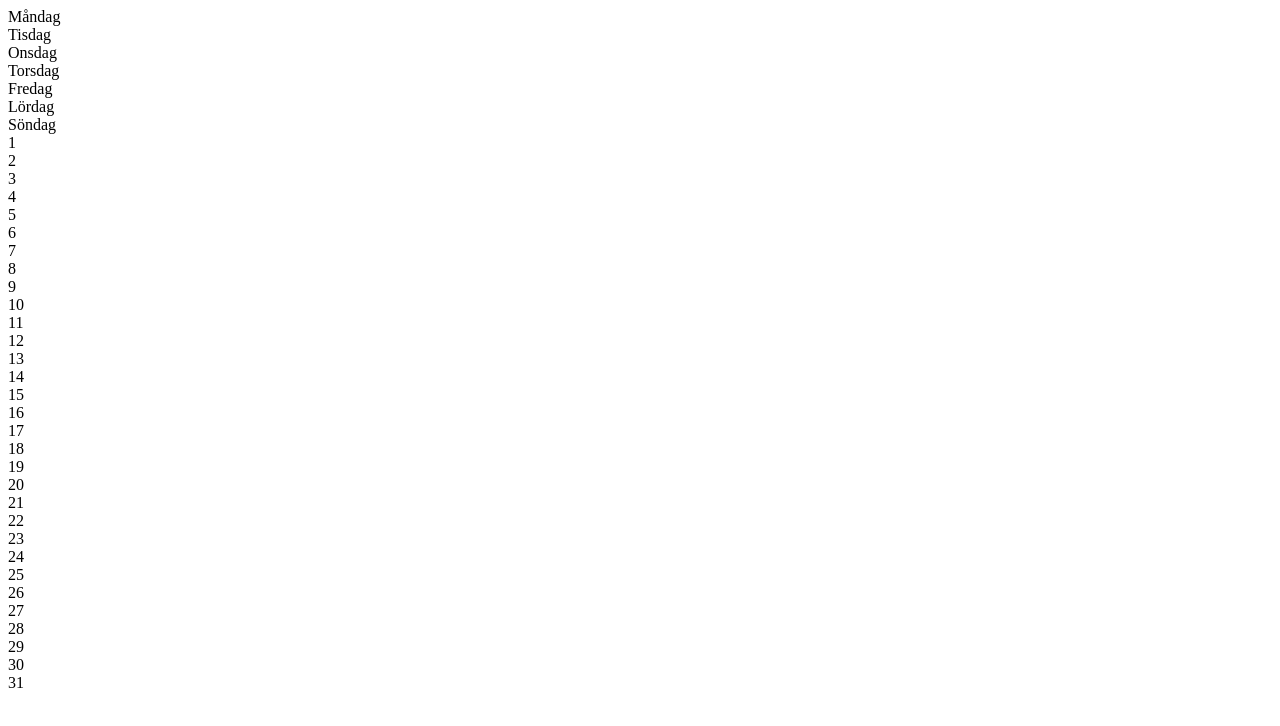
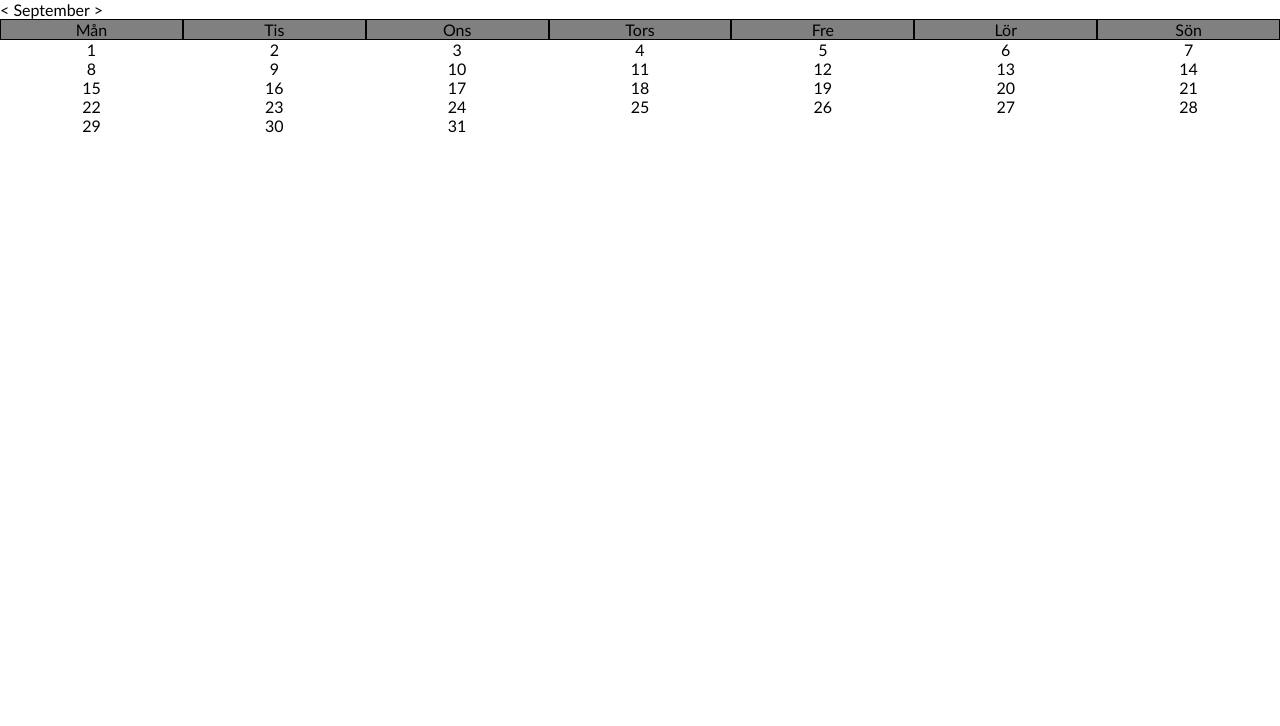
Before and after one commit to vincent-samuelsson-karlskogafhs/lexicon-kalender-css-html-grid, a plain HTML site: page index.html in a window 1280 px wide. Drawn offline with Linux system fonts and the light colour scheme.

Commit message:
added new style and new classes - base is done

```diff
--- a/index.html
+++ b/index.html
@@ -1,134 +1,60 @@
 <!DOCTYPE html>
 <html lang="en">
   <head>
-    <meta charset="UTF-8">
-    <meta name="viewport" content="width=device-width, initial-scale=1.0">
+    <meta charset="UTF-8" />
+    <meta name="viewport" content="width=device-width, initial-scale=1.0" />
     <title>Kalender-HTML-CSS-GRID-Vincent</title>
-    <link rel="stylesheet" href="style.css">
+    <link rel="stylesheet" href="style.css" />
   </head>
   <body>
-
+    <div class="calender-main">
+      <div class="month">
+        <span class="arrow-left"> < </span>
+        <span>September</span>
+        <span class="arrow-right"> > </span>
+      </div>
 
       <div class="calender">
-        <div class="date">
-            <div class="day">
-                Måndag
-            </div>
-            <div class="day">
-                Tisdag
-            </div>
-            <div class="day">
-                Onsdag
-            </div>
-            <div class="day">
-                Torsdag
-            </div>
-            <div class="day">
-                Fredag
-            </div>
-            <div class="day">
-                Lördag
-            </div>
-            <div class="day">
-                Söndag
-            </div>
-            <div class="number">
-                1
-            </div>
-            <div class="number">
-                2
-            </div>
-            <div class="number">
-                3
-            </div>
-            <div class="number">
-                4
-            </div>
-            <div class="number">
-                5
-            </div>
-            <div class="number">
-                6
-            </div>
-            <div class="number">
-                7
-            </div>
-            <div class="number">
-                8
-            </div>
-            <div class="number">
-                9
-            </div>
-            <div class="number">
-                10
-            </div>
-            <div class="number">
-                11
-            </div>
-            <div class="number">
-                12
-            </div>
-            <div class="number">
-                13
-            </div>
-            <div class="number">
-                14
-            </div>
-            <div class="number">
-                15
-            </div>
-            <div class="number">
-                16
-            </div>
-            <div class="number">
-                17
-            </div>
-            <div class="number">
-                18
-            </div>
-            <div class="number">
-                19
-            </div>
-            <div class="number">
-                20
-            </div>
-            <div class="number">
-                21
-            </div>
-            <div class="number">
-                22
-            </div>
-            <div class="number">
-                23
-            </div>
-            <div class="number">
-                24
-            </div>
-            <div class="number">
-                25
-            </div>
-            <div class="number">
-                26
-            </div>
-            <div class="number">
-                27
-            </div>
-            <div class="number">
-                28
-            </div>
-            <div class="number">
-                29
-            </div>
-            <div class="number">
-                30
-            </div>
-            <div class="number">
-                31
-            </div>
+        <div class="day">Mån</div>
+        <div class="day">Tis</div>
+        <div class="day">Ons</div>
+        <div class="day">Tors</div>
+        <div class="day">Fre</div>
+        <div class="day">Lör</div>
+        <div class="day">Sön</div>
 
-
+        <div class="number">1</div>
+        <div class="number">2</div>
+        <div class="number">3</div>
+        <div class="number">4</div>
+        <div class="number">5</div>
+        <div class="number">6</div>
+        <div class="number">7</div>
+        <div class="number">8</div>
+        <div class="number">9</div>
+        <div class="number">10</div>
+        <div class="number">11</div>
+        <div class="number">12</div>
+        <div class="number">13</div>
+        <div class="number">14</div>
+        <div class="number">15</div>
+        <div class="number">16</div>
+        <div class="number">17</div>
+        <div class="number">18</div>
+        <div class="number">19</div>
+        <div class="number">20</div>
+        <div class="number">21</div>
+        <div class="number">22</div>
+        <div class="number">23</div>
+        <div class="number">24</div>
+        <div class="number">25</div>
+        <div class="number">26</div>
+        <div class="number">27</div>
+        <div class="number">28</div>
+        <div class="number">29</div>
+        <div class="number">30</div>
+        <div class="number">31</div>
       </div>
     </div>
-
   </body>
 </html>
--- a/style.css
+++ b/style.css
@@ -0,0 +1,21 @@
+* {
+  box-sizing: border-box;
+}
+
+body {
+  margin: 0;
+  padding: 0;
+  height: 100vh;
+  font-family: "Gill Sans", "Gill Sans MT", Calibri, "Trebuchet MS", sans-serif;
+}
+
+.calender {
+  text-align: center;
+  display: grid;
+  grid-template-columns: repeat(7, 1fr);
+}
+
+.day {
+  background-color: grey;
+  border: 1px solid black;
+}
```
Lines whose indentation alone changed are shown as unchanged.
